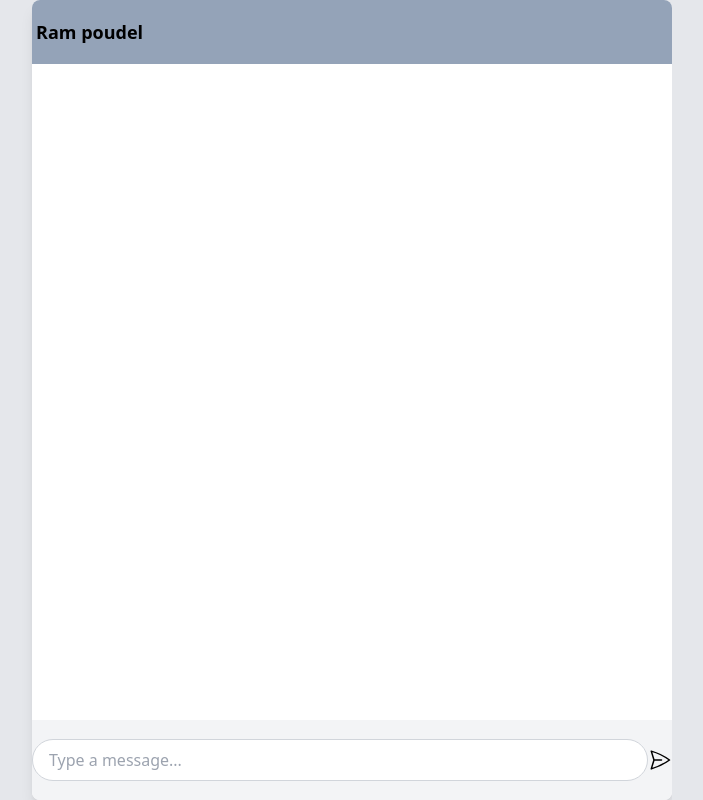
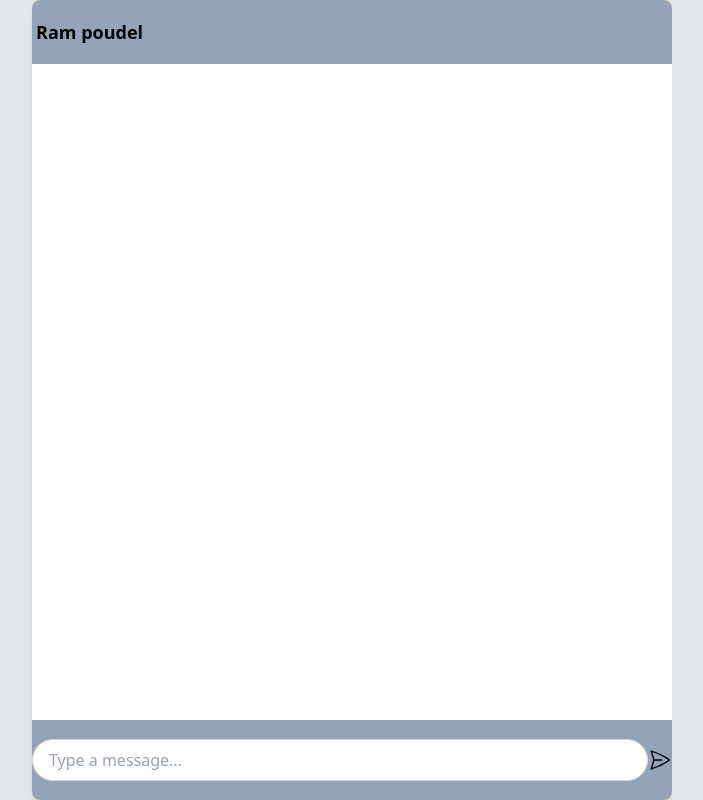
Before and after one commit to MrRamPoudel/Tutor, a Next.js app: page /chat in a window 1280 px wide. Shown: the whole page, without its empty margins (288-991 px from the left). Built offline with nearby package versions, Linux system fonts and the light colour scheme.

Commit message:
Change color in chat input

```diff
--- a/pages/chat/index.js
+++ b/pages/chat/index.js
@@ -21,16 +21,16 @@ const [message, setMessage] = useState("");
         <div className="bg-slate-400 h-16 flex items-center justify-left rounded-t-lg w-full">
           <Tutor fname="Ram" lname="poudel"/>
         </div>
-        <div className="flex-1 p-4 overflow-y-auto">
+        <div className="flex-1 p-4 overflow-y-auto text-black">
           <h3> {message}</h3>
         </div>
-        <div className="h-20 flex items-center justify-between bg-gray-100 rounded-b-lg w-full">
+        <div className="h-20 flex items-center justify-between bg-slate-400 rounded-b-lg w-full">
           <input
             type="text"
             value={message}
             onChange={handleMessageChange}
             placeholder="Type a message..."
-            className="w-full px-4 py-2 border border-gray-300 rounded-full focus:outline-none focus:ring-2 focus:ring-blue-400"
+            className="w-full px-4 py-2 border border-gray-300 rounded-full focus:outline-none focus:ring-2 focus:ring-blue-400 text-black"
           />
           <button onClick={handleSendMessage}>
           <svg xmlns="http://www.w3.org/2000/svg" fill="none" viewBox="0 0 24 24" stroke-width="1.5" stroke="currentColor" class="w-6 h-6">
```
